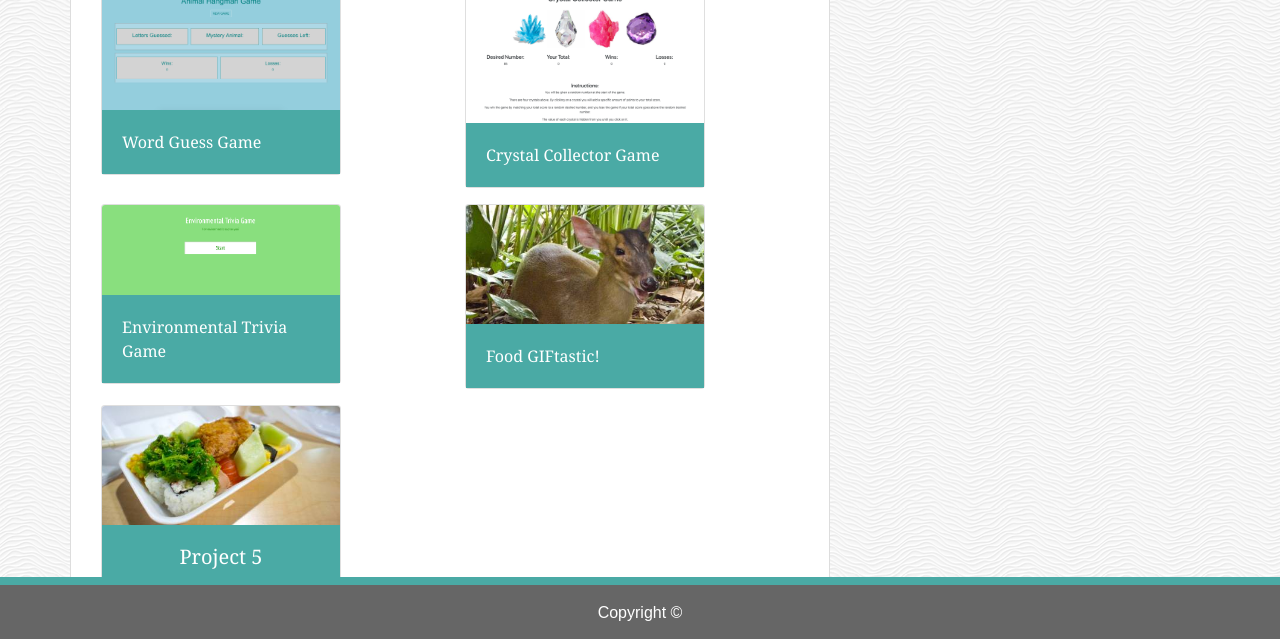
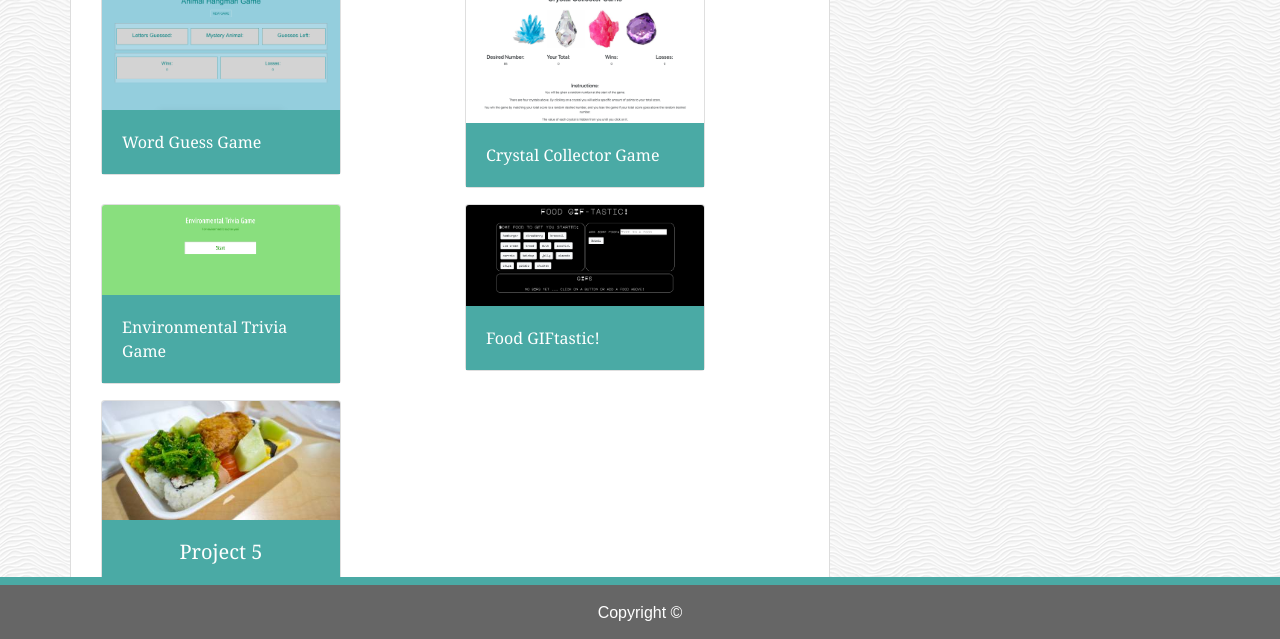
Before and after one commit to mrsfafrak/Bootstrap-Portfolio, a plain HTML site: page portfolio.html in a window 1280 px wide. Shown: the part 159-798 px from the top of the page. Drawn offline with nearby package versions, Linux system fonts and the light colour scheme.

Commit message:
updated portfolio project picture

```diff
--- a/portfolio.html
+++ b/portfolio.html
@@ -64,7 +64,7 @@
                         </div>
                         <div class="col-md-6">
                             <div class="card" style="width: 15rem;">
-                                <img src="assets/images/randompic4.jpeg" class="card-img-top" alt="GIF screen">
+                                <img src="assets/images/Food Giftastic.png" class="card-img-top" alt="GIF screen">
                                 <div class="card-body cardtext">
                                         <a class="card-title game-title" href = "https://mrsfafrak.github.io/Giftastic/ ">Food GIFtastic!</a>
                                 </div>
```
Also changed, not shown: assets/images/Food Giftastic.png (added).
